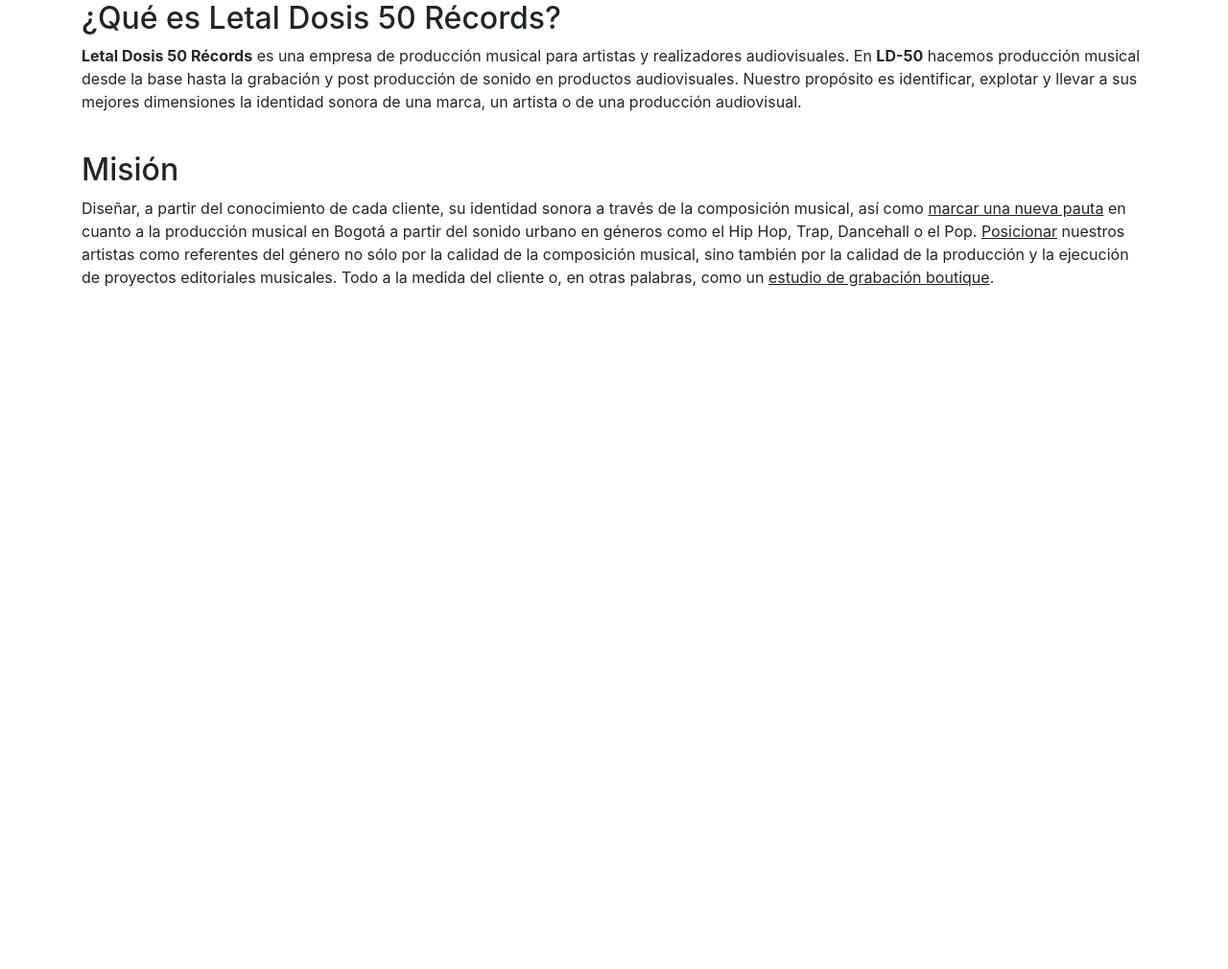
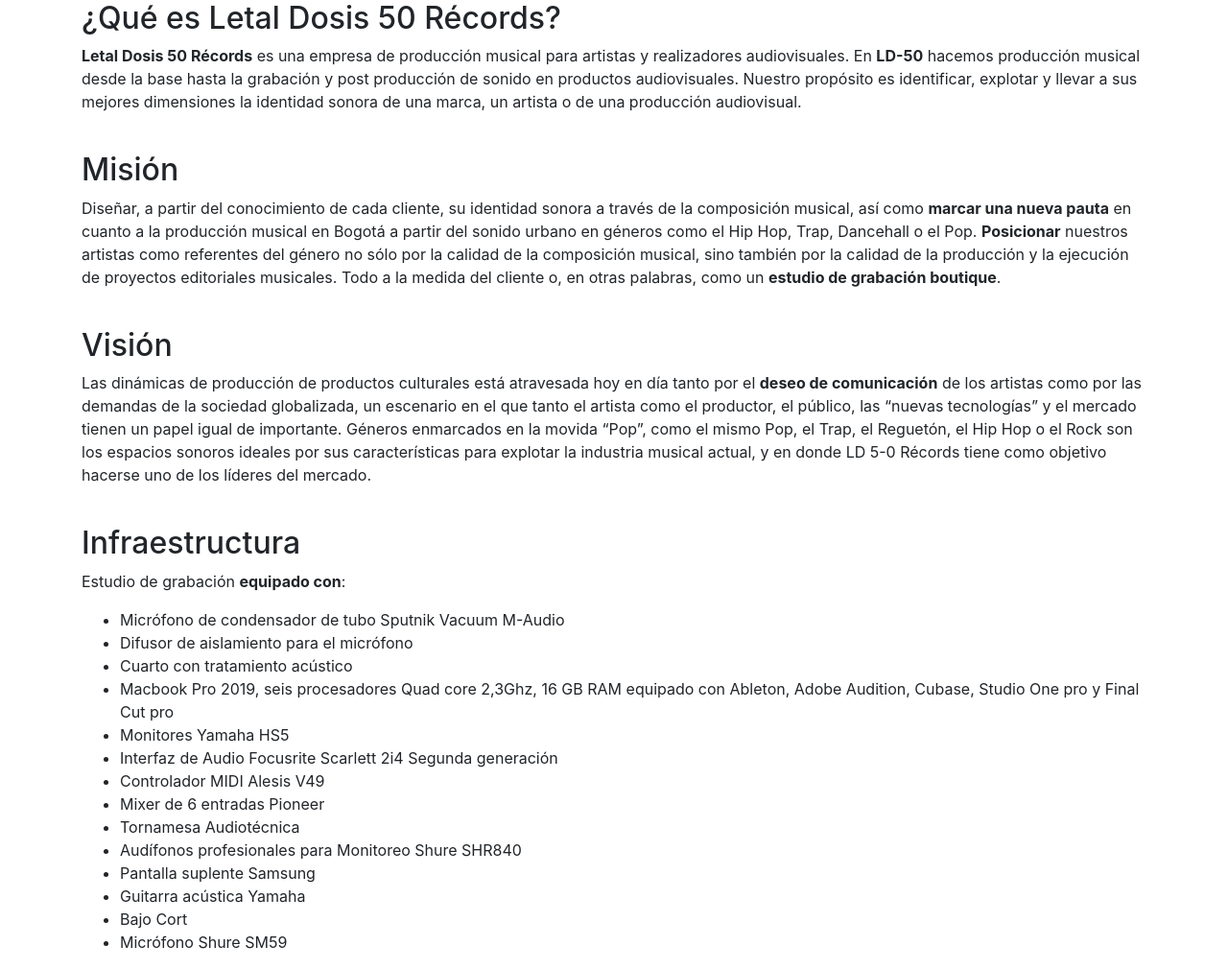
Before and after one commit to NestorJauregui/LD50_Web_Page, a Python web app: template LD50/website/templates/nosotros.html in a window 1280 px wide. Shown: the part 216-1226 px from the top of the page at 96% size. Before the commit the page ends 515 px from the top, so only its background shows below. Run offline with Jinja, Linux system fonts and the light colour scheme; the template is opened without the code that fills it, so the values that code supplies are empty; some libraries are stand-ins or nearby versions.

Commit message:
Terminada temporalmente la página de Nosotros.

```diff
--- a/LD50/website/templates/nosotros.html
+++ b/LD50/website/templates/nosotros.html
@@ -11,7 +11,33 @@
         <br/>
         <div id="mision">
             <h2>Misión</h2>
-            <p>Diseñar, a partir del conocimiento de cada cliente, su identidad sonora a través de la composición musical, así como <ins>marcar una nueva pauta</ins> en cuanto a la producción musical en Bogotá a partir del sonido urbano en géneros como el Hip Hop, Trap, Dancehall o el Pop. <ins>Posicionar</ins> nuestros artistas como referentes del género no sólo por la calidad de la composición musical, sino también por la calidad de la producción y la ejecución de proyectos editoriales musicales. Todo a la medida del cliente o, en otras palabras, como un <ins>estudio de grabación boutique</ins>.</p>
+            <p>Diseñar, a partir del conocimiento de cada cliente, su identidad sonora a través de la composición musical, así como <span class="font-weight-bold">marcar una nueva pauta</span> en cuanto a la producción musical en Bogotá a partir del sonido urbano en géneros como el Hip Hop, Trap, Dancehall o el Pop. <span class="font-weight-bold">Posicionar</span> nuestros artistas como referentes del género no sólo por la calidad de la composición musical, sino también por la calidad de la producción y la ejecución de proyectos editoriales musicales. Todo a la medida del cliente o, en otras palabras, como un <span class="font-weight-bold">estudio de grabación boutique</span>.</p>
+        </div>
+        <br/>
+        <div id="vision">
+            <h2>Visión</h2>
+            <p>Las dinámicas de producción de productos culturales está atravesada hoy en día tanto por el <span class="font-weight-bold">deseo de comunicación</span> de los artistas como por las demandas de la sociedad globalizada, un escenario en el que tanto el artista como el productor, el público, las “nuevas tecnologías” y el mercado tienen un papel igual de importante. Géneros enmarcados en la movida “Pop”, como el mismo Pop, el Trap, el Reguetón, el Hip Hop o el Rock son los espacios sonoros ideales por sus características para explotar la industria musical actual, y en donde LD 5-0 Récords tiene como objetivo hacerse uno de los líderes del mercado.</p>
+        </div>
+        <br/>
+        <div id="infraestructura">
+            <h2>Infraestructura</h2>
+            <p>Estudio de grabación <span class="font-weight-bold">equipado con</span>:</p>
+            <ul>
+                <li>Micrófono de condensador de tubo Sputnik Vacuum M-Audio</li>
+                <li>Difusor de aislamiento para el micrófono</li>
+                <li>Cuarto con tratamiento acústico</li>
+                <li>Macbook Pro 2019, seis procesadores Quad core 2,3Ghz, 16 GB RAM equipado con Ableton, Adobe Audition, Cubase, Studio One pro y Final Cut pro</li>
+                <li>Monitores Yamaha HS5</li>
+                <li>Interfaz de Audio Focusrite Scarlett 2i4 Segunda generación</li>
+                <li>Controlador MIDI Alesis V49</li>
+                <li>Mixer de 6 entradas Pioneer</li>
+                <li>Tornamesa Audiotécnica</li>
+                <li>Audífonos profesionales para Monitoreo Shure SHR840</li>
+                <li>Pantalla suplente Samsung</li>
+                <li>Guitarra acústica Yamaha</li>
+                <li>Bajo Cort</li>
+                <li>Micrófono Shure SM59</li>
+            </ul>
         </div>
     </div>
 {% endblock %}
```
